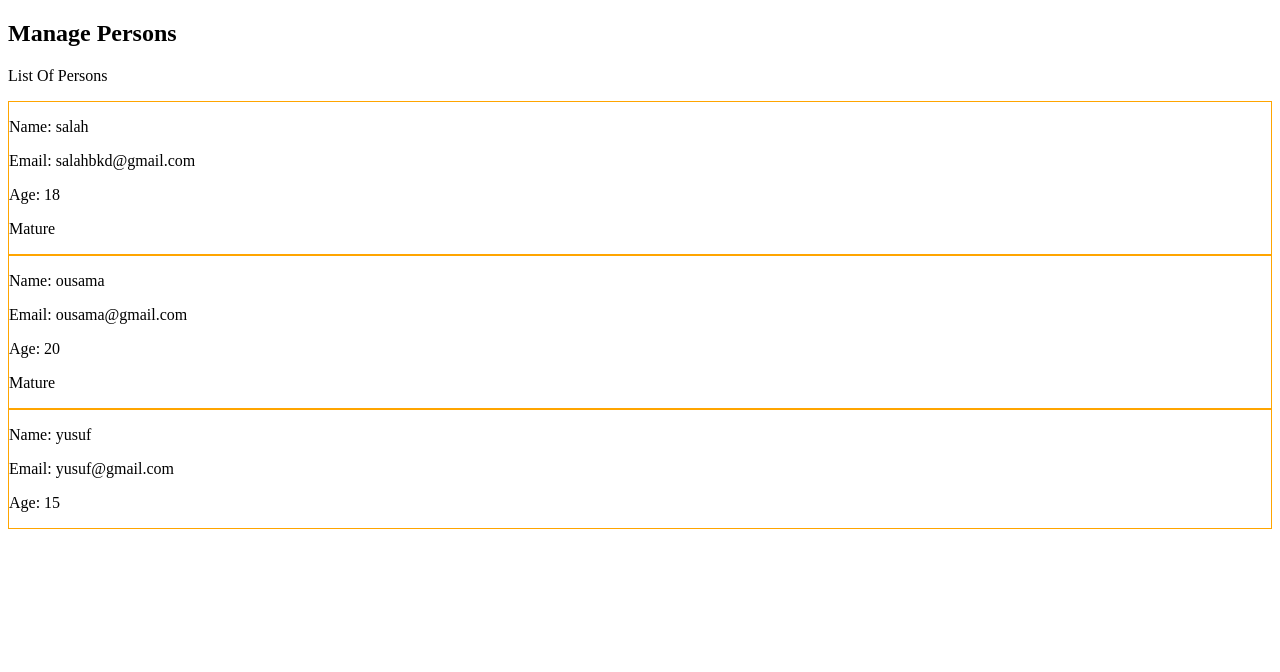
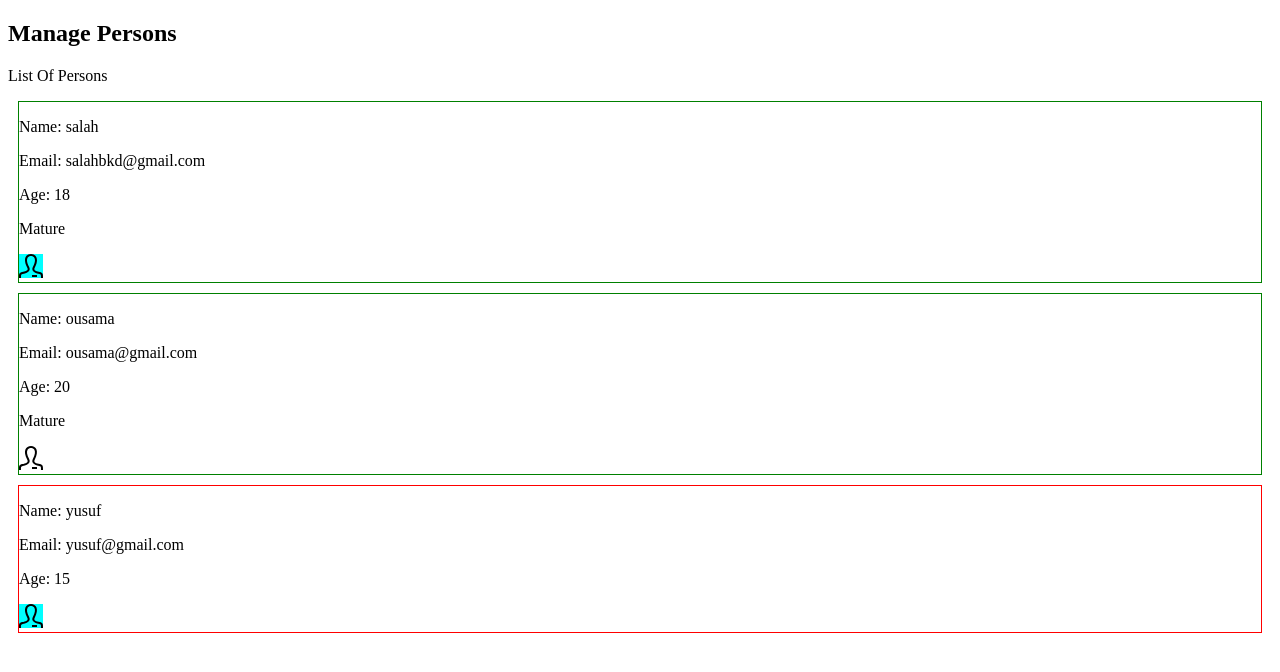
Before and after one commit to SalahBkd/angular-demos, an Angular app: page / in a window 1280 px wide. Shown: the top 672 px of the page. Built offline with nearby package versions, Linux system fonts and the light colour scheme.

Commit message:
add builtin & custom directives

```diff
--- a/src/app/app.module.ts
+++ b/src/app/app.module.ts
@@ -4,12 +4,14 @@ import { NgModule } from '@angular/core';
 import { AppComponent } from './app.component';
 import { PersonsComponent } from './persons/persons.component';
 import { PersonComponent } from './persons/person-details/person.component';
+import {EmployedDirective} from './persons/emplyed.directive';
 
 @NgModule({
   declarations: [
     AppComponent,
     PersonsComponent,
-    PersonComponent
+    PersonComponent,
+    EmployedDirective
   ],
   imports: [
     BrowserModule
--- /dev/null
+++ b/src/app/persons/emplyed.directive.ts
@@ -0,0 +1,11 @@
+import {Directive, HostBinding, Input} from '@angular/core';
+
+@Directive({
+  selector: '[MpEmployed]'
+})
+export class EmployedDirective {
+  @HostBinding('class.is-employed') isEmployed = false;
+  @Input() set MpEmployed(value) {
+    this.isEmployed = value;
+  }
+}
--- a/src/app/persons/person-details/person.component.css
+++ b/src/app/persons/person-details/person.component.css
@@ -1,3 +1,13 @@
-.persons {
-  border: 1px solid orange;
+.red {
+  border: 1px solid red;
+  margin: 10px;
 }
+
+.green {
+  border: 1px solid green;
+  margin: 10px;
+}
+
+.is-employed {
+  background: aqua;
+}
--- a/src/app/persons/person-details/person.component.html
+++ b/src/app/persons/person-details/person.component.html
@@ -1,6 +1,7 @@
-<div class="persons" (click)="onDelete()">
+<div (click)="onDelete()" [ngClass]="{red: person.age <= 17, green: person.age >= 18}">
   <p>Name: {{person.name}}</p>
   <p>Email: {{person.email}}</p>
   <p>Age: {{person.age}}</p>
   <p *ngIf="person.age >= 18">Mature</p>
+  <svg [MpEmployed]="person.isEmployed" xmlns="http://www.w3.org/2000/svg" width="24" height="24" viewBox="0 0 24 24"><path d="M23.995 24h-1.995c0-3.104.119-3.55-1.761-3.986-2.877-.664-5.594-1.291-6.584-3.458-.361-.791-.601-2.095.31-3.814 2.042-3.857 2.554-7.165 1.403-9.076-1.341-2.229-5.413-2.241-6.766.034-1.154 1.937-.635 5.227 1.424 9.025.93 1.712.697 3.02.338 3.815-.982 2.178-3.675 2.799-6.525 3.456-1.964.454-1.839.87-1.839 4.004h-1.995l-.005-1.241c0-2.52.199-3.975 3.178-4.663 3.365-.777 6.688-1.473 5.09-4.418-4.733-8.729-1.35-13.678 3.732-13.678 4.983 0 8.451 4.766 3.732 13.678-1.551 2.928 1.65 3.624 5.09 4.418 2.979.688 3.178 2.143 3.178 4.663l-.005 1.241zm-5.995-3h-5v2h5v-2z"/></svg>
 </div>
--- a/src/app/persons/person-details/person.component.ts
+++ b/src/app/persons/person-details/person.component.ts
@@ -6,7 +6,7 @@ import {Component, EventEmitter, Input, Output} from '@angular/core';
   styleUrls: ['./person.component.css']
 })
 export class PersonComponent  {
-  @Input() person = {name: '', email: '', age: 0};
+  @Input() person = {name: '', email: '', age: 0, isEmployed: false};
   @Output() delete = new EventEmitter();
 
   onDelete() {
--- a/src/app/persons/persons.component.ts
+++ b/src/app/persons/persons.component.ts
@@ -7,9 +7,9 @@ import { Component } from '@angular/core';
 })
 export class PersonsComponent {
   persons = [
-    {name: 'salah', email: 'salahbkd@gmail.com', age: 18},
-    {name: 'ousama', email: 'ousama@gmail.com', age: 20},
-    {name: 'yusuf', email: 'yusuf@gmail.com', age: 15},
+    {name: 'salah', email: 'salahbkd@gmail.com', age: 18, isEmployed: true},
+    {name: 'ousama', email: 'ousama@gmail.com', age: 20, isEmployed: false},
+    {name: 'yusuf', email: 'yusuf@gmail.com', age: 15, isEmployed: true},
   ];
 
   onPersonDelete(person) {
```
